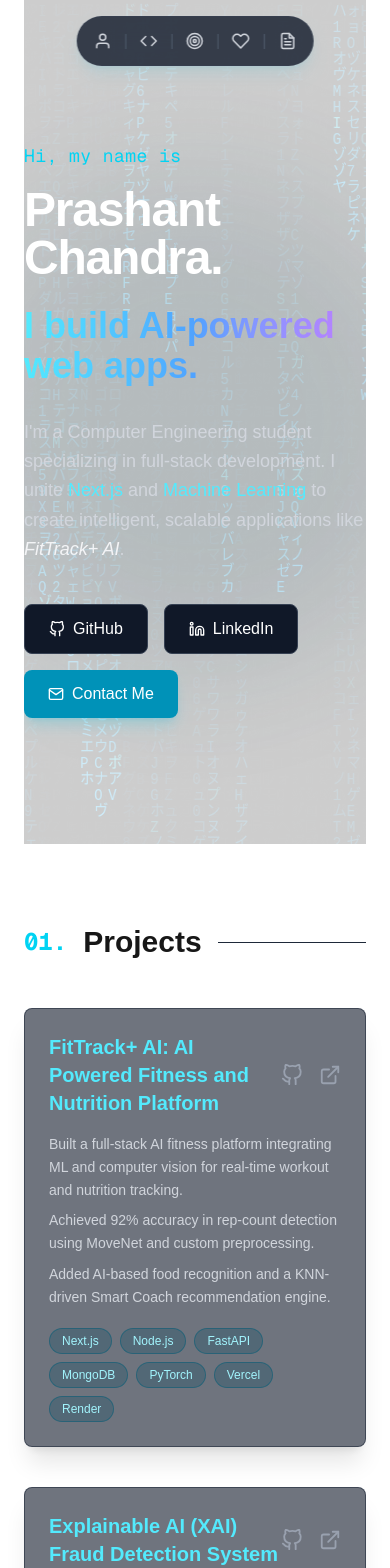
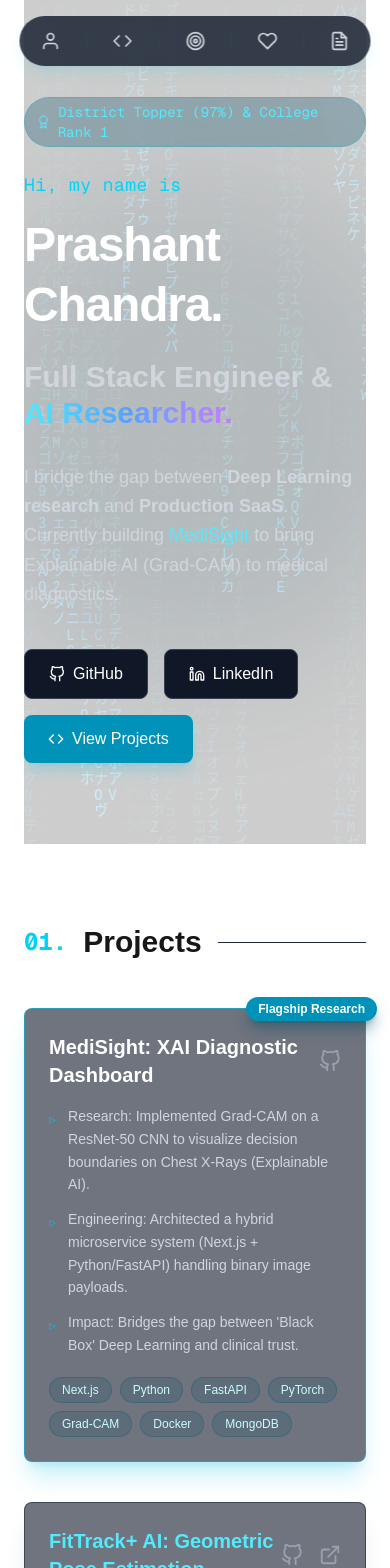
Before and after one commit to Chandra-Prashant/my-portfolio, a Next.js app: page / in a window 390 px wide. Shown: the top 1568 px of the page. Built offline with nearby package versions, Linux system fonts and the light colour scheme.

Commit message:
feat: overhaul portfolio content for dual-target research and corporate alignment

```diff
--- a/src/app/page.tsx
+++ b/src/app/page.tsx
@@ -16,31 +16,47 @@ import {
 } from 'react-icons/fi';
 
 // =================================================================
-// 1. DATA
+// 1. DATA SECTION (Optimized for Research & Corporate)
 // =================================================================
 
 const projectData = [
   {
-    title: "FitTrack+ AI: AI Powered Fitness and Nutrition Platform",
+    title: "MediSight: XAI Diagnostic Dashboard",
+    isFlagship: true, // Highlights this as your "Holy Grail" project
     description: [
-      "Built a full-stack AI fitness platform integrating ML and computer vision for real-time workout and nutrition tracking.",
-      "Achieved 92% accuracy in rep-count detection using MoveNet and custom preprocessing.",
-      "Added AI-based food recognition and a KNN-driven Smart Coach recommendation engine."
+      "Research: Implemented Grad-CAM on a ResNet-50 CNN to visualize decision boundaries on Chest X-Rays (Explainable AI).",
+      "Engineering: Architected a hybrid microservice system (Next.js + Python/FastAPI) handling binary image payloads.",
+      "Impact: Bridges the gap between 'Black Box' Deep Learning and clinical trust."
     ],
-    techStack: ["Next.js", "Node.js", "FastAPI", "MongoDB", "PyTorch", "Vercel", "Render"],
+    techStack: ["Next.js", "Python", "FastAPI", "PyTorch", "Grad-CAM", "Docker", "MongoDB"],
+    links: {
+      live: null, // Add Vercel link here once deployed
+      github: "https://github.com/Chandra-Prashant/medisight-xai"
+    }
+  },
+  {
+    title: "FitTrack+ AI: Geometric Pose Estimation",
+    isFlagship: false,
+    description: [
+      "Computer Vision: Achieved 92% rep-count accuracy using MoveNet (Lightning) and Euclidean geometry vector analysis.",
+      "System Design: Built a monorepo architecture deploying distinct frontend (Vercel) and inference (Render) services.",
+      "Features: Real-time nutrition tracking via object detection and KNN-based recommendation engine."
+    ],
+    techStack: ["Next.js", "TypeScript", "FastAPI", "MoveNet", "Vector Algebra", "Vercel"],
     links: {
       live: "https://fittrack-monorepo.vercel.app",
       github: "https://github.com/Chandra-Prashant/fittrack-monorepo"
     }
   },
   {
-    title: "Explainable AI (XAI) Fraud Detection System",
+    title: "XAI Fraud Detection Platform",
+    isFlagship: false,
     description: [
-      "Built a real-time fraud detection platform with SHAP-based feature explanations for transparent decision-making.",
-      "Designed a microservices architecture: Dockerized FastAPI model server + Next.js dashboard with SHAP visualizations.",
-      "Implemented dual-model inference (Random Forest + MLP) and deployed on Vercel/Render with strict Pydantic-TS contracts."
+      "Algorithm: Utilized SHAP (Shapley Additive Explanations) to quantify feature importance in Random Forest models.",
+      "Architecture: Dockerized model serving with strict Pydantic data validation contracts between services.",
+      "Visualization: Interactive financial dashboard for transparent risk scoring."
     ],
-    techStack: ["Machine Learning", "Explainable AI (XAI)", "FastAPI", "Docker", "Model Deployment", "Python", "Microservices"],
+    techStack: ["SHAP", "Scikit-learn", "Docker", "FastAPI", "Next.js", "Pandas"],
     links: {
       live: "https://xai-fraud-detection.vercel.app",
       github: "https://github.com/Chandra-Prashant/xai-fraud-detection"
@@ -48,13 +64,15 @@ const projectData = [
   },
   {
     title: "Face Recognition Attendance System",
+    isFlagship: false,
     description: [
-      "Designed a computer-vision-based attendance system using Python, OpenCV, and LBPH embeddings.",
-      "Implemented CRUD student management and secure local database logging.",
-      "Optimized recognition accuracy under varying lighting and angles."
+      "System Design: Developed a contactless attendance logger using Python and OpenCV with real-time face detection.",
+      "Data Management: Implemented a secure SQLite database with full CRUD capabilities for managing student records.",
+      "Optimization: Optimized LBPH (Local Binary Patterns Histograms) algorithm to handle recognition under varying lighting conditions."
     ],
-    techStack: ["Python", "OpenCV", "LBPH", "SQLite"],
+    techStack: ["Python", "OpenCV", "SQLite", "Tkinter", "Computer Vision"],
     links: {
+      live: null,
       github: "https://github.com/Chandra-Prashant/FaceAttendance"
     }
   }
@@ -62,23 +80,24 @@ const projectData = [
 
 const skillsData = [
   { category: "Languages", items: ["Python", "JavaScript (ES6+)", "C++", "SQL"] },
-  { category: "Frontend", items: ["Next.js", "React.js", "Tailwind CSS"] },
-  { category: "Backend", items: ["Node.js", "Express.js", "FastAPI"] },
-  { category: "Databases", items: ["MongoDB", "MySQL"] },
-  { category: "AI / ML", items: ["OpenCV", "scikit-learn", "PyTorch", "TensorFlow", "Hugging Face"] },
-  { category: "Tools / DevOps", items: ["Git", "GitHub", "Vercel", "Render", "VS Code"] },
-  { category: "Concepts", items: ["RESTful API", "OOP", "DSA", "Agile"] },
+  { category: "Frontend", items: ["Next.js", "React.js", "Tailwind CSS", "HTML5 Canvas"] },
+  { category: "Backend", items: ["Node.js", "Express.js", "FastAPI", "Microservices"] },
+  { category: "Databases", items: ["MongoDB", "MySQL", "SQLite"] },
+  { category: "AI / ML", items: ["OpenCV", "PyTorch", "Grad-CAM", "SHAP", "Scikit-learn"] },
+  { category: "Tools / DevOps", items: ["Git", "Docker", "Vercel", "Render", "Postman"] },
 ];
 
 const certificationsData = [
   {
     title: "Full Stack Web Development (MERN)",
     issuer: "Simplilearn",
+    date: "2024",
     link: "https://simpli-web.app.link/e/V0c2gCUVaYb"
   },
   {
     title: "AI in the Real World",
     issuer: "upGrad",
+    date: "2024",
     link: "https://upgrad.certificate.givemycertificate.com/c/80dd91f4-b28f-46bc-a641-db02d74e32b2"
   }
 ];
@@ -88,26 +107,26 @@ const certificationsData = [
 // =================================================================
 const Navbar = () => {
   return (
-    <nav className="fixed top-4 left-1/2 -translate-x-1/2 z-50">
-      <div className="flex items-center gap-3 sm:gap-4 px-4 sm:px-6 py-3 bg-gray-900/80 backdrop-blur-lg rounded-full border border-gray-700/50 shadow-lg shadow-cyan-500/10">
-        <a href="#home" className="flex items-center gap-2 text-gray-300 hover:text-cyan-400 transition-colors" title="Home">
-          <FiUser size={18} /> <span className="hidden sm:inline">Home</span>
+    <nav className="fixed top-4 left-1/2 -translate-x-1/2 z-50 w-[90%] max-w-md sm:w-auto">
+      <div className="flex items-center justify-between sm:justify-center gap-3 sm:gap-6 px-5 py-3 bg-gray-900/80 backdrop-blur-lg rounded-full border border-gray-700/50 shadow-lg shadow-cyan-500/10">
+        <a href="#home" className="text-gray-300 hover:text-cyan-400 transition-colors" title="Home">
+          <FiUser size={20} />
         </a>
-        <span className="text-gray-600">|</span>
-        <a href="#projects" className="flex items-center gap-2 text-gray-300 hover:text-cyan-400 transition-colors" title="Projects">
-          <FiCode size={18} /> <span className="hidden sm:inline">Projects</span>
+        <span className="text-gray-700">|</span>
+        <a href="#projects" className="text-gray-300 hover:text-cyan-400 transition-colors" title="Projects">
+          <FiCode size={20} />
         </a>
-        <span className="text-gray-600">|</span>
-        <a href="#skills" className="flex items-center gap-2 text-gray-300 hover:text-cyan-400 transition-colors" title="Skills">
-          <FiTarget size={18} /> <span className="hidden sm:inline">Skills</span>
+        <span className="text-gray-700">|</span>
+        <a href="#skills" className="text-gray-300 hover:text-cyan-400 transition-colors" title="Skills">
+          <FiTarget size={20} />
         </a>
-        <span className="text-gray-600">|</span>
-        <a href="#about" className="flex items-center gap-2 text-gray-300 hover:text-cyan-400 transition-colors" title="About">
-          <FiHeart size={18} /> <span className="hidden sm:inline">About</span>
+        <span className="text-gray-700">|</span>
+        <a href="#about" className="text-gray-300 hover:text-cyan-400 transition-colors" title="About">
+          <FiHeart size={20} />
         </a>
-        <span className="text-gray-600">|</span>
-        <a href="#certs" className="flex items-center gap-2 text-gray-300 hover:text-cyan-400 transition-colors" title="Certifications">
-          <FiFileText size={18} /> <span className="hidden sm:inline">Certs</span>
+        <span className="text-gray-700">|</span>
+        <a href="#certs" className="text-gray-300 hover:text-cyan-400 transition-colors" title="Certifications">
+          <FiFileText size={20} />
         </a>
       </div>
     </nav>
@@ -115,7 +134,7 @@ const Navbar = () => {
 };
 
 // =================================================================
-// 3. COMPONENT: Matrix Background
+// 3. COMPONENT: Matrix Background (Visual Polish)
 // =================================================================
 const MatrixBackground = () => {
   const canvasRef = useRef<HTMLCanvasElement>(null);
@@ -127,11 +146,9 @@ const MatrixBackground = () => {
     const ctx = canvas.getContext('2d');
     if (!ctx) return;
 
-    // Set canvas size
     canvas.width = window.innerWidth;
     canvas.height = window.innerHeight;
 
-    // Matrix characters (Mix of Katakana and Latin)
     const katakana = 'アァカサタナハマヤャラワガザダバパイィキシチニヒミリヂビピウゥクスツヌフムユュルグズブヅプエェケセテネヘメレゲゼデベペオォコソトノホモヨョロヲゴゾドボポヴッン';
     const latin = 'ABCDEFGHIJKLMNOPQRSTUVWXYZ0123456789';
     const nums = '01';
@@ -139,28 +156,22 @@ const MatrixBackground = () => {
 
     const fontSize = 16;
     const columns = canvas.width / fontSize;
+    const drops: number[] = [];
 
-    // Array of drops - one per column
-    const drops: number[] = [];
     for (let x = 0; x < columns; x++) {
       drops[x] = 1;
     }
 
     const draw = () => {
-      // Black BG for the canvas
-      // Translucent BG to show trail
-      ctx.fillStyle = 'rgba(3, 7, 18, 0.05)'; // Matches bg-gray-950 very closely
+      ctx.fillStyle = 'rgba(3, 7, 18, 0.05)'; // Matches bg-gray-950
       ctx.fillRect(0, 0, canvas.width, canvas.height);
 
-      ctx.fillStyle = '#0F0'; // Green text
       ctx.font = fontSize + 'px monospace';
 
       for (let i = 0; i < drops.length; i++) {
         const text = alphabet.charAt(Math.floor(Math.random() * alphabet.length));
-
-        // Randomly vary color slightly for depth (Cyan to Green)
         const isCyan = Math.random() > 0.95;
-        ctx.fillStyle = isCyan ? '#22d3ee' : '#0ea5e9'; // Cyan-400 to Sky-500 range
+        ctx.fillStyle = isCyan ? '#22d3ee' : '#0ea5e9';
 
         ctx.fillText(text, i * fontSize, drops[i] * fontSize);
 
@@ -172,8 +183,6 @@ const MatrixBackground = () => {
     };
 
     const interval = setInterval(draw, 33);
-
-    // Handle resize
     const handleResize = () => {
       canvas.width = window.innerWidth;
       canvas.height = window.innerHeight;
@@ -195,7 +204,7 @@ const MatrixBackground = () => {
 };
 
 // =================================================================
-// 4. COMPONENT: ProjectCard
+// 4. COMPONENT: ProjectCard (Updated with Flagship Logic)
 // =================================================================
 type ProjectCardProps = {
   project: typeof projectData[0];
@@ -203,28 +212,40 @@ type ProjectCardProps = {
 
 const ProjectCard: React.FC<ProjectCardProps> = ({ project }) => {
   return (
-    <div className="bg-gray-900/60 backdrop-blur-md border border-gray-800/60 rounded-lg shadow-xl p-6 transition-all duration-300 hover:scale-[1.02] hover:border-cyan-500/50 hover:shadow-cyan-500/10 group">
+    <div className={`relative bg-gray-900/60 backdrop-blur-md border rounded-lg shadow-xl p-6 transition-all duration-300 hover:scale-[1.02] group
+      ${project.isFlagship ? 'border-cyan-500/60 shadow-cyan-500/20' : 'border-gray-800/60 hover:border-cyan-500/50'}`}>
+
+       {/* Flagship Ribbon for MediSight */}
+       {project.isFlagship && (
+         <div className="absolute -top-3 -right-3 bg-cyan-600 text-white text-xs font-bold px-3 py-1 rounded-full shadow-lg shadow-cyan-900/50 z-10">
+           Flagship Research
+         </div>
+       )}
+
        <div className="flex justify-between items-center mb-4">
-        <h3 className="text-xl font-semibold text-cyan-300 group-hover:text-cyan-200 transition-colors">
+        <h3 className={`text-xl font-semibold transition-colors ${project.isFlagship ? 'text-white' : 'text-cyan-300 group-hover:text-cyan-200'}`}>
           {project.title}
         </h3>
         <div className="flex gap-4">
           {project.links.github && (
-            <a href={project.links.github} target="_blank" rel="noopener noreferrer" aria-label="GitHub Repository" className="text-gray-400 hover:text-cyan-300 transition-colors"><FiGithub size={22} /></a>
+            <a href={project.links.github} target="_blank" rel="noopener noreferrer" aria-label="GitHub" className="text-gray-400 hover:text-cyan-300 transition-colors"><FiGithub size={22} /></a>
           )}
           {project.links.live && (
             <a href={project.links.live} target="_blank" rel="noopener noreferrer" aria-label="Live Demo" className="text-gray-400 hover:text-cyan-300 transition-colors"><FiExternalLink size={22} /></a>
           )}
         </div>
       </div>
-      <div className="mb-5 space-y-2">
+      <div className="mb-5 space-y-3">
         {project.description.map((point, index) => (
-          <p key={index} className="text-gray-300 leading-relaxed text-sm md:text-base">{point}</p>
+          <div key={index} className="flex gap-3 text-sm md:text-base">
+            <span className="text-cyan-500 mt-1">▹</span>
+            <p className="text-gray-300 leading-relaxed">{point}</p>
+          </div>
         ))}
       </div>
       <div className="flex flex-wrap gap-2">
         {project.techStack.map((tech) => (
-          <span key={tech} className="bg-cyan-900/30 text-cyan-200 text-xs font-medium px-3 py-1 rounded-full border border-cyan-800/50">{tech}</span>
+          <span key={tech} className="bg-cyan-900/20 text-cyan-100 text-xs font-medium px-3 py-1 rounded-full border border-cyan-800/30">{tech}</span>
         ))}
       </div>
     </div>
@@ -232,34 +253,42 @@ const ProjectCard: React.FC<ProjectCardProps> = ({ project }) => {
 };
 
 // =================================================================
-// 5. COMPONENT: Hero Section
+// 5. COMPONENT: Hero Section (With Topper Badge)
 // =================================================================
 const HeroSection = () => {
   return (
     <section id="home" className="min-h-screen flex flex-col justify-center items-start relative overflow-hidden pt-16">
 
-      {/* 1. Matrix Background */}
       <MatrixBackground />
 
-      {/* 2. Gradient Blob (Behind Matrix) */}
       <div className="absolute top-1/2 left-1/2 -translate-x-1/2 -translate-y-1/2 z-[-1]">
         <div className="w-[500px] h-[500px] md:w-[800px] md:h-[800px] bg-cyan-900/20 rounded-full blur-3xl animate-pulse" />
       </div>
 
-      {/* 3. Content */}
       <div className="relative z-10 max-w-4xl">
+        {/* Topper Badge: The "IIT Signal" */}
+        <div className="inline-flex items-center gap-2 px-3 py-1 rounded-full bg-cyan-900/30 border border-cyan-500/30 text-cyan-300 text-sm font-mono mb-6 backdrop-blur-sm">
+           <FiAward /> <span>District Topper (97%) & College Rank 1</span>
+        </div>
+
         <p className="text-cyan-400 font-mono text-lg mb-4 tracking-wide">Hi, my name is</p>
-        <h1 className="text-5xl md:text-7xl font-bold text-white mb-6 tracking-tight">
+        <h1 className="text-5xl md:text-7xl font-bold text-white mb-6 tracking-tight leading-tight">
           Prashant Chandra.
         </h1>
-        <h2 className="text-4xl md:text-6xl font-bold mb-8 bg-clip-text text-transparent bg-gradient-to-r from-cyan-300 via-blue-400 to-purple-400">
-          I build AI-powered web apps.
+
+        {/* Headline: The "Hybrid" Pitch */}
+        <h2 className="text-3xl md:text-5xl font-bold mb-8 text-gray-300">
+          Full Stack Engineer & <br className="md:hidden"/>
+          <span className="text-transparent bg-clip-text bg-gradient-to-r from-cyan-300 via-blue-400 to-purple-400">
+            AI Researcher.
+          </span>
         </h2>
+
         <p className="text-gray-300 max-w-xl text-lg leading-relaxed mb-10">
-          I&apos;m a Computer Engineering student specializing in full-stack development.
-          I unite <span className="text-cyan-300 font-medium">Next.js</span> and <span className="text-cyan-300 font-medium">Machine Learning</span> to create intelligent, scalable applications like
-          <span className="italic text-gray-100"> FitTrack+ AI</span>.
+          I bridge the gap between <b>Deep Learning research</b> and <b>Production SaaS</b>.
+          Currently building <span className="text-cyan-300 font-medium">MediSight</span> to bring Explainable AI (Grad-CAM) to medical diagnostics.
         </p>
+
         <div className="flex flex-wrap gap-4 mb-12">
           <a href="https://github.com/Chandra-Prashant" target="_blank" rel="noopener noreferrer" className="flex items-center gap-2 px-6 py-3 bg-gray-900 text-white rounded-lg border border-gray-700 hover:border-cyan-400 hover:text-cyan-400 hover:shadow-lg hover:shadow-cyan-500/20 transition-all">
             <FiGithub /> GitHub
@@ -267,8 +296,8 @@ const HeroSection = () => {
           <a href="https://linkedin.com/in/prashant-chandra-" target="_blank" rel="noopener noreferrer" className="flex items-center gap-2 px-6 py-3 bg-gray-900 text-white rounded-lg border border-gray-700 hover:border-cyan-400 hover:text-cyan-400 hover:shadow-lg hover:shadow-cyan-500/20 transition-all">
             <FiLinkedin /> LinkedIn
           </a>
-          <a href="mailto:prashant.chandra.aligarh@gmail.com" className="flex items-center gap-2 px-6 py-3 bg-cyan-600 text-white rounded-lg shadow-lg shadow-cyan-500/20 hover:bg-cyan-500 hover:shadow-cyan-500/50 transition-all">
-            <FiMail /> Contact Me
+          <a href="#projects" className="flex items-center gap-2 px-6 py-3 bg-cyan-600 text-white rounded-lg shadow-lg shadow-cyan-500/20 hover:bg-cyan-500 hover:shadow-cyan-500/50 transition-all">
+            <FiCode /> View Projects
           </a>
         </div>
       </div>
@@ -277,11 +306,11 @@ const HeroSection = () => {
 };
 
 // =================================================================
-// 6. COMPONENT: About Me Section
+// 6. COMPONENT: About Me Section (Updated with Education)
 // =================================================================
 const AboutMeSection = () => {
   return (
-    <section id="about" className="mb-32 pt-20">
+    <section id="about" className="mb-32 pt-20 scroll-mt-20">
       <h2 className="text-3xl font-bold mb-12 flex items-center gap-4">
         <span className="text-cyan-400 text-2xl font-mono">03.</span> About Me
         <span className="h-px bg-gray-800 flex-grow max-w-xs"></span>
@@ -292,34 +321,36 @@ const AboutMeSection = () => {
             Hello! I&apos;m Prashant, a developer driven by a passion for building hands-on projects and academic excellence. My journey is about combining <span className="text-cyan-300">full-stack development</span> with <span className="text-cyan-300">Artificial Intelligence</span>.
           </p>
           <p>
-            As a fitness enthusiast, I&apos;m interested in AI-driven health solutions, like my <a href="#projects" className="text-cyan-300 underline hover:text-cyan-200">FitTrack+ AI</a> project. I thrive on solving complex problems and turning ideas into tangible, intelligent applications.
+            As a fitness enthusiast, I developed <a href="#projects" className="text-cyan-300 underline hover:text-cyan-200">FitTrack+ AI</a> to solve real-world tracking problems. I thrive on solving complex problems—whether it&apos;s optimizing an API response time or training a CNN model.
           </p>
           <p>
-            Outside of coding, I practice mindfulness and discipline of ISKCON, values I find essential in programming and life.
+            Outside of coding, I practice the mindfulness and discipline of ISKCON, values I find essential in maintaining focus during complex engineering challenges.
           </p>
         </div>
-        <div className="md:col-span-2 space-y-6">
-          <div className="bg-gray-900/50 border border-gray-800 rounded-lg p-5 flex gap-4 items-center hover:border-cyan-500/30 transition-colors">
-            <FiBookOpen className="text-cyan-400 w-10 h-10 flex-shrink-0" />
+
+        {/* Education & Stats Column */}
+        <div className="md:col-span-2 space-y-4">
+          <div className="bg-gray-900/50 border border-gray-800 rounded-lg p-5 flex gap-4 items-start hover:border-cyan-500/30 transition-colors">
+            <FiBookOpen className="text-cyan-400 w-6 h-6 mt-1 flex-shrink-0" />
             <div>
               <h4 className="font-semibold text-white">B.Tech, Computer Engineering</h4>
-              <p className="text-sm text-gray-400">Aligarh Muslim University (2023-2027)</p>
+              <p className="text-sm text-gray-400">AMU (2023-2027) | CGPA: 7.89</p>
             </div>
           </div>
-          <div className="bg-gray-900/50 border border-gray-800 rounded-lg p-5 flex gap-4 items-center hover:border-cyan-500/30 transition-colors">
-            <FiAward className="text-cyan-400 w-10 h-10 flex-shrink-0" />
+          <div className="bg-gray-900/50 border border-gray-800 rounded-lg p-5 flex gap-4 items-start hover:border-cyan-500/30 transition-colors">
+            <FiAward className="text-cyan-400 w-6 h-6 mt-1 flex-shrink-0" />
             <div>
-              <h4 className="font-semibold text-white">Diploma, Computer Engineering</h4>
-              <p className="text-sm text-gray-400">Aligarh Muslim University (2020-2023)</p>
-              <p className="text-sm text-cyan-300 font-medium">College Topper (9.66 CGPA)</p>
+              <h4 className="font-semibold text-white">Diploma in Engg.</h4>
+              <p className="text-sm text-gray-400">AMU (2020-2023)</p>
+              <p className="text-sm text-cyan-300 font-medium mt-1">🥇 College Topper (Rank 1)</p>
             </div>
           </div>
-          <div className="bg-gray-900/50 border border-gray-800 rounded-lg p-5 flex gap-4 items-center hover:border-cyan-500/30 transition-colors">
-            <FiAward className="text-cyan-400 w-10 h-10 flex-shrink-0" />
+          <div className="bg-gray-900/50 border border-gray-800 rounded-lg p-5 flex gap-4 items-start hover:border-cyan-500/30 transition-colors">
+            <FiAward className="text-cyan-400 w-6 h-6 mt-1 flex-shrink-0" />
             <div>
-              <h4 className="font-semibold text-white">CBSE (10th)</h4>
-              <p className="text-sm text-gray-400">(2019-2020)</p>
-              <p className="text-sm text-cyan-300 font-medium">District Topper (97%)</p>
+              <h4 className="font-semibold text-white">Senior Secondary (10th)</h4>
+              <p className="text-sm text-gray-400">CBSE (2019-2020)</p>
+              <p className="text-sm text-cyan-300 font-medium mt-1">🥇 District Topper (97%)</p>
             </div>
           </div>
         </div>
@@ -333,7 +364,7 @@ const AboutMeSection = () => {
 // =================================================================
 const CertificationsSection = () => {
   return (
-    <section id="certs" className="mb-32 pt-20">
+    <section id="certs" className="mb-32 pt-20 scroll-mt-20">
       <h2 className="text-3xl font-bold mb-12 flex items-center gap-4">
         <span className="text-cyan-400 text-2xl font-mono">04.</span> Certifications
         <span className="h-px bg-gray-800 flex-grow max-w-xs"></span>
@@ -353,7 +384,11 @@ const CertificationsSection = () => {
               <h4 className="font-semibold text-white group-hover:text-cyan-300 transition-colors">
                 {cert.title}
               </h4>
-              <p className="text-sm text-gray-400">Issued by {cert.issuer}</p>
+              <div className="flex items-center gap-2 text-sm text-gray-400 mt-1">
+                <span>{cert.issuer}</span>
+                <span className="w-1 h-1 bg-gray-600 rounded-full"></span>
+                <span>{cert.date}</span>
+              </div>
             </div>
             <FiExternalLink className="text-gray-500 ml-auto group-hover:text-cyan-300 transition-colors" />
           </a>
@@ -375,7 +410,7 @@ export default function Home() {
 
         <HeroSection />
 
-        <section id="projects" className="mb-32 pt-20">
+        <section id="projects" className="mb-32 pt-20 scroll-mt-20">
           <h2 className="text-3xl font-bold mb-12 flex items-center gap-4">
             <span className="text-cyan-400 text-2xl font-mono">01.</span> Projects
             <span className="h-px bg-gray-800 flex-grow max-w-xs"></span>
@@ -387,7 +422,7 @@ export default function Home() {
           </div>
         </section>
 
-        <section id="skills" className="mb-32 pt-20">
+        <section id="skills" className="mb-32 pt-20 scroll-mt-20">
           <h2 className="text-3xl font-bold mb-12 flex items-center gap-4">
             <span className="text-cyan-400 text-2xl font-mono">02.</span> Technical Skills
             <span className="h-px bg-gray-800 flex-grow max-w-xs"></span>
@@ -398,7 +433,9 @@ export default function Home() {
                 <h3 className="text-lg font-semibold text-cyan-300 mb-4">{skillGroup.category}</h3>
                 <div className="flex flex-wrap gap-2">
                   {skillGroup.items.map((item, i) => (
-                    <span key={i} className="px-3 py-1 bg-gray-800/80 text-cyan-100 rounded-full text-sm border border-gray-700">{item}</span>
+                    <span key={i} className="px-3 py-1 bg-gray-800/80 text-cyan-100 rounded-full text-sm border border-gray-700 hover:border-cyan-500/50 transition-colors cursor-default">
+                      {item}
+                    </span>
                   ))}
                 </div>
               </div>
```
